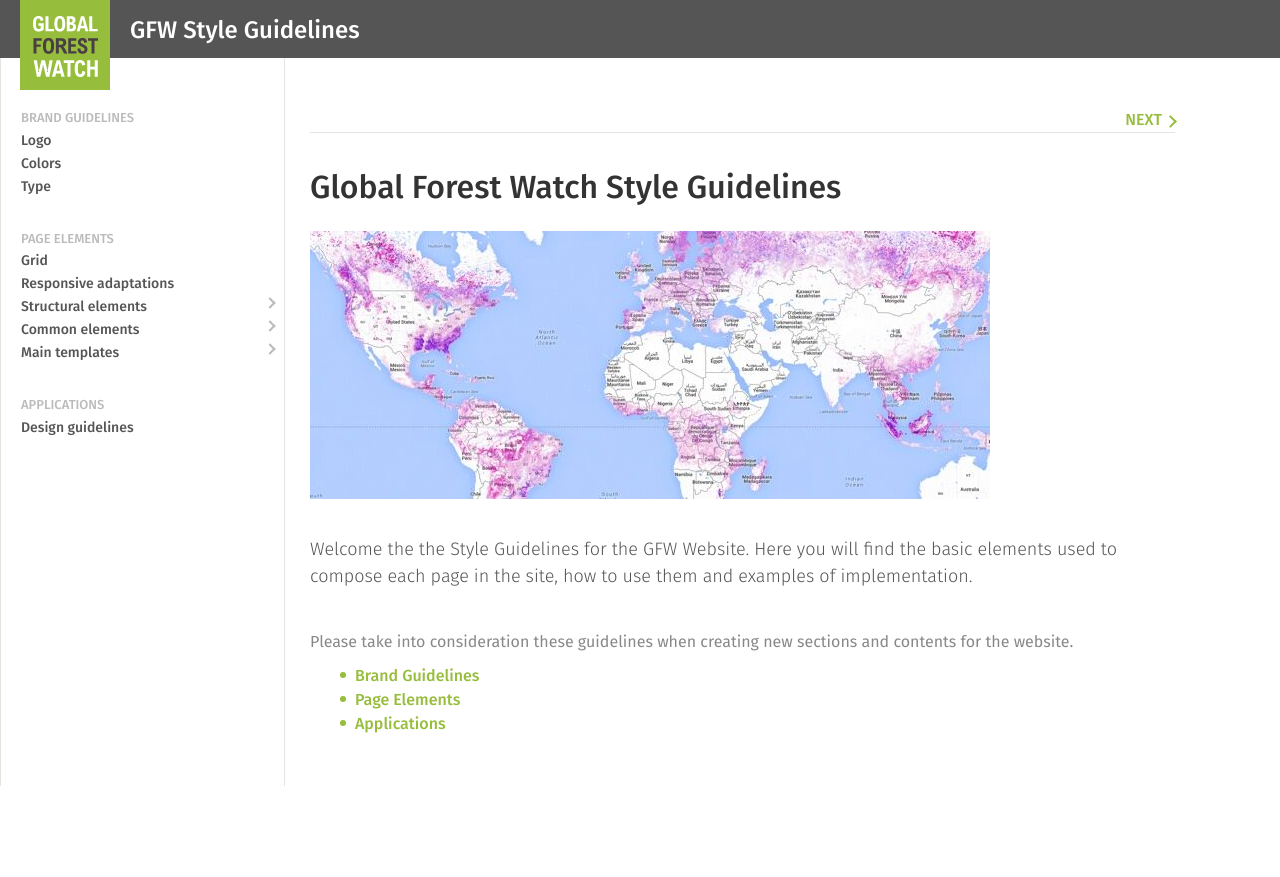
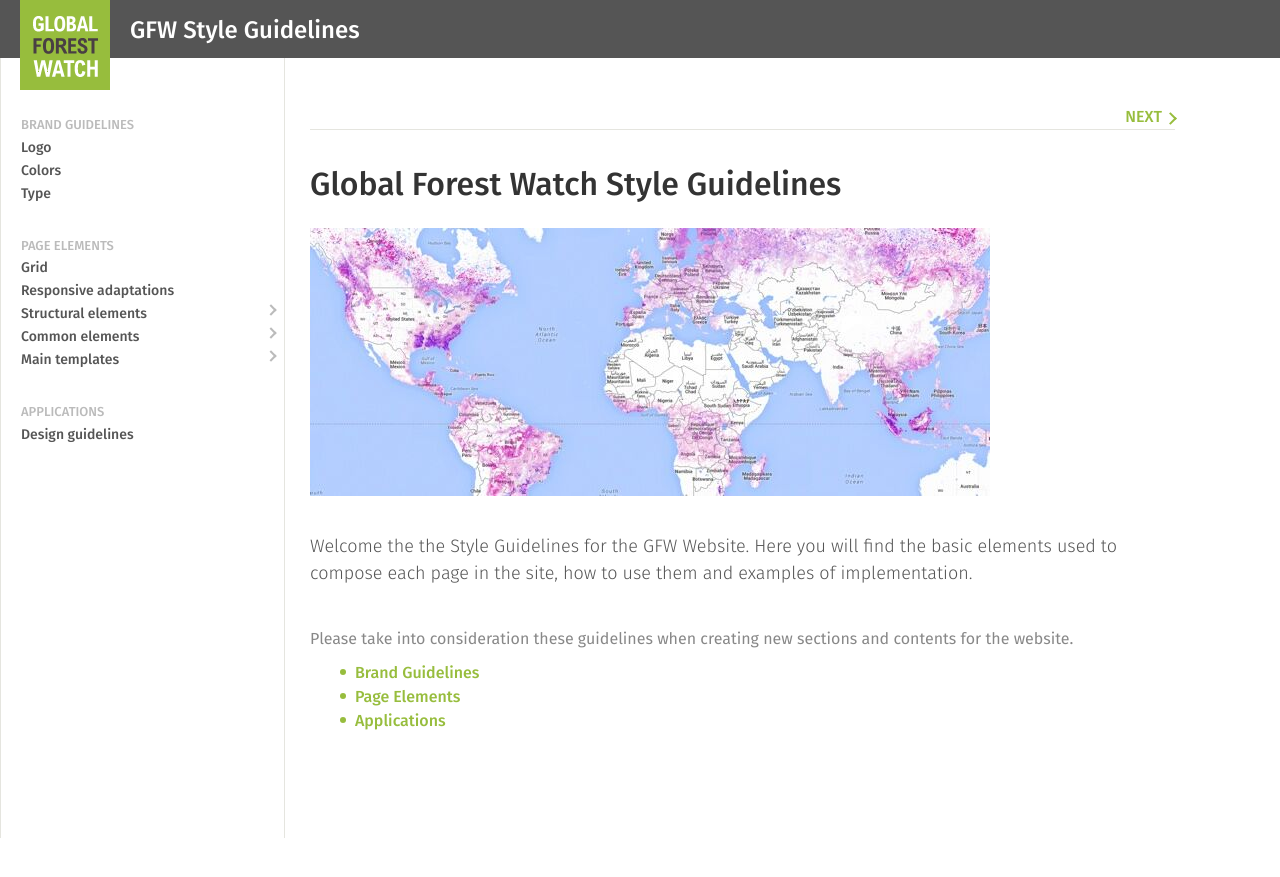
Before and after one commit to Vizzuality/gfw-style-guides, a Jekyll site: the page built from index.html, in a window 1280 px wide. Shown: the top 877 px of the page. Built offline with Jekyll 4.4.1, drawn with Linux system fonts in a browser that asks for light colours; the list of posts is cut into pages by our own code.

Commit message:
fixed layouts

```diff
--- a/_sass/_layout.scss
+++ b/_sass/_layout.scss
@@ -1,7 +1,7 @@
 // HEADER
 .layout-sidenav{
   display: block;
-  padding: 50px 0px;
+  padding: 115px 0 50px;
   float: left;
   width: 285px;
   border-right: 1px solid $border;
@@ -11,7 +11,7 @@
 .layout-main{
   float: left;
   width: calc(100% - 285px);
-  padding: 50px 25px;
+  padding: 105px 25px;
   // min-height: 500px;
 }
 
--- a/_sass/layouts/_header.scss
+++ b/_sass/layouts/_header.scss
@@ -1,5 +1,9 @@
 .layout-header{
   @extend %clearfix;
+  z-index: 75;
+  position: fixed;
+  left: 0;
+  right: 0;
   background: $dark;
   h1{
     font-size: 24px;
--- a/_sass/layouts/_sidenav.scss
+++ b/_sass/layouts/_sidenav.scss
@@ -1,5 +1,7 @@
 .layout-sidenav{
   nav{
+    position: fixed;
+    width: 284px;
     ul{
       li{
         color: $dark;
--- a/scripts/main.js
+++ b/scripts/main.js
@@ -8,6 +8,26 @@
 var SidebarView = Backbone.View.extend({
 
   el: '.layout-sidenav',
+
+  events: {
+    'click .item-selected': 'test'
+  },
+
+  test:function(e) {
+
+    e.preventDefault();
+
+    var current = $(e.currentTarget);
+    var currentList = $(current).parents('.third-level').length > 0 ?
+        $(current).parents('.third-level') : $(current).next();
+
+    if(current.hasClass('open')) {
+      this.closeMenu.apply(currentList);
+    } else {
+
+      this.openMenu.apply(currentList);
+    }
+  },
 
   initialize: function() {
     this.setCurrentTarget();
@@ -26,6 +46,7 @@
       currentList = $(current).parents('.third-level').length > 0 ?
         $(current).parents('.third-level') : $(current).next();
 
+
     if (this.currentTarget) {
       this.closeMenu.apply(lists);
       this.openMenu.apply(currentList);
@@ -38,7 +59,8 @@
   },
 
   closeMenu: function() {
-    this.addClass('hidden')
+    this.prev().removeClass('open');
+    this.addClass('hidden');
   },
 
   setItem: function() {
```
